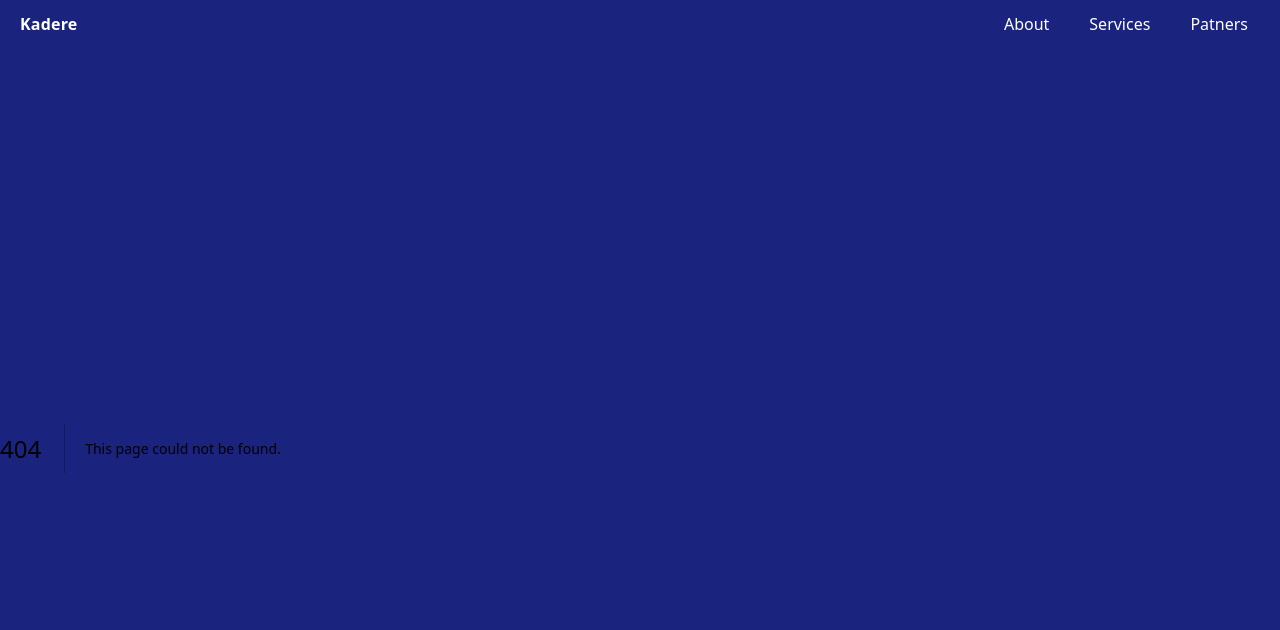
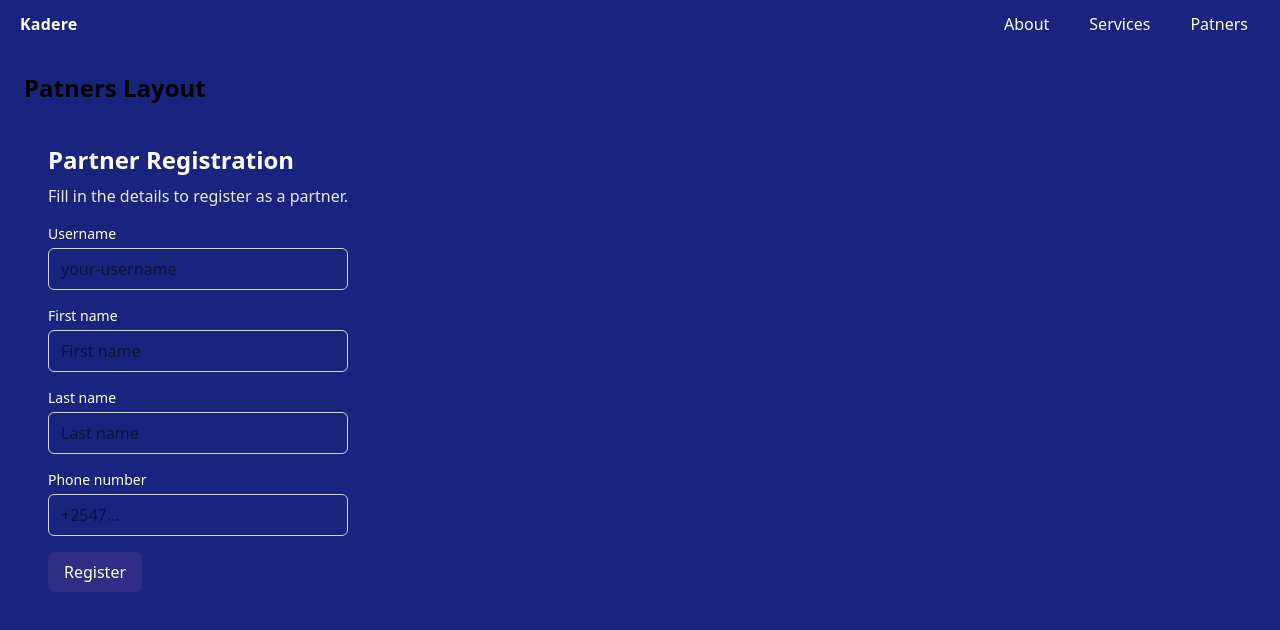
Before and after one commit to GathangaElijah/kadere-logistics, a Next.js app in the folder kadere-frontend/: page /patners/register in a window 1280 px wide. Before the commit this address had no page. Shown: the top 630 px of the page. Built offline with nearby package versions, Linux system fonts and the light colour scheme.

Commit message:
feat: created an onboarding from for a driver

```diff
--- /dev/null
+++ b/kadere-frontend/app/patners/layout.tsx
@@ -0,0 +1,12 @@
+export default function PatnersLayout({
+  children,
+}: Readonly<{
+  children: React.ReactNode;
+}>) {
+  return (
+    <div style={{ padding: 24 }}>
+      <h1 className="text-2xl font-bold">Patners Layout</h1>
+      <div className="mt-4">{children}</div>
+    </div>
+  );
+}
--- /dev/null
+++ b/kadere-frontend/app/patners/register/page.tsx
@@ -0,0 +1,128 @@
+"use client";
+
+import { registerDriver } from "@/app/lib/actions";
+
+export default function Page() {
+  //   const [username, setUsername] = useState("");
+  //   const [firstName, setFirstName] = useState("");
+  //   const [lastName, setLastName] = useState("");
+  //   const [phone, setPhone] = useState("");
+  //   const [errors, setErrors] = useState<string[]>([]);
+  //   const [success, setSuccess] = useState("");
+
+  //   function validate() {
+  //     const e: string[] = [];
+  //     if (!username.trim()) e.push("Username is required.");
+  //     if (!firstName.trim()) e.push("First name is required.");
+  //     if (!lastName.trim()) e.push("Last name is required.");
+  //     const phoneNormalized = phone.replace(/[^0-9+]/g, "");
+  //     if (!phoneNormalized) e.push("Phone number is required.");
+  //     else if (!/^\+?[0-9]{7,15}$/.test(phoneNormalized)) {
+  //       e.push("Phone number looks invalid (use digits, optional leading +).");
+  //     }
+  //     return e;
+  //   }
+
+  //   function handleSubmit(e: React.FormEvent) {
+  //     e.preventDefault();
+  //     setSuccess("");
+  //     const v = validate();
+  //     setErrors(v);
+  //     if (v.length === 0) {
+  //       setSuccess("Registration submitted — thank you!");
+  //       setUsername("");
+  //       setFirstName("");
+  //       setLastName("");
+  //       setPhone("");
+  //     }
+  //   }
+  return (
+    <section className="max-w-2xl mx-auto p-6">
+      <h1 className="text-2xl font-bold text-white">Partner Registration</h1>
+
+      <p className="mt-2 mb-4 text-white/90">
+        Fill in the details to register as a partner.
+      </p>
+
+      {/* {errors.length > 0 && (
+        <div className="bg-red-100 text-red-800 p-3 rounded-md mb-4">
+          <strong className="block">
+            There are problems with your submission:
+          </strong>
+          <ul className="list-disc list-inside mt-2">
+            {errors.map((err, idx) => (
+              <li key={idx}>{err}</li>
+            ))}
+          </ul>
+        </div>
+      )}
+
+      {success && (
+        <div className="bg-green-100 text-green-800 p-3 rounded-md mb-4">
+          {success}
+        </div>
+      )} */}
+
+      {}
+
+      <form action={registerDriver} className="mt-4 grid gap-4">
+        <label className="block">
+          <div className="text-sm text-white mb-1">Username</div>
+          <input
+            // value={username}
+            // onChange={(e) => setUsername(e.target.value)}
+            name="username"
+            type="text"
+            placeholder="your-username"
+            className="w-full px-3 py-2 rounded-md border border-gray-300 focus:outline-none focus:ring-2 focus:ring-indigo-500"
+          />
+        </label>
+
+        <label className="block">
+          <div className="text-sm text-white mb-1">First name</div>
+          <input
+            // value={firstName}
+            // onChange={(e) => setFirstName(e.target.value)}
+            name="firstName"
+            type="text"
+            placeholder="First name"
+            className="w-full px-3 py-2 rounded-md border border-gray-300 focus:outline-none focus:ring-2 focus:ring-indigo-500"
+          />
+        </label>
+
+        <label className="block">
+          <div className="text-sm text-white mb-1">Last name</div>
+          <input
+            // value={lastName}
+            // onChange={(e) => setLastName(e.target.value)}
+            name="lastName"
+            type="text"
+            placeholder="Last name"
+            className="w-full px-3 py-2 rounded-md border border-gray-300 focus:outline-none focus:ring-2 focus:ring-indigo-500"
+          />
+        </label>
+
+        <label className="block">
+          <div className="text-sm text-white mb-1">Phone number</div>
+          <input
+            // value={phone}
+            // onChange={(e) => setPhone(e.target.value)}
+            name="phone"
+            type="tel"
+            placeholder="+2547..."
+            className="w-full px-3 py-2 rounded-md border border-gray-300 focus:outline-none focus:ring-2 focus:ring-indigo-500"
+          />
+        </label>
+
+        <div>
+          <button
+            type="submit"
+            className="px-4 py-2 rounded-md bg-indigo-900 text-white hover:bg-indigo-800"
+          >
+            Register
+          </button>
+        </div>
+      </form>
+    </section>
+  );
+}
```
Also changed, not shown: kadere-frontend/app/patners/page.tsx (added).
